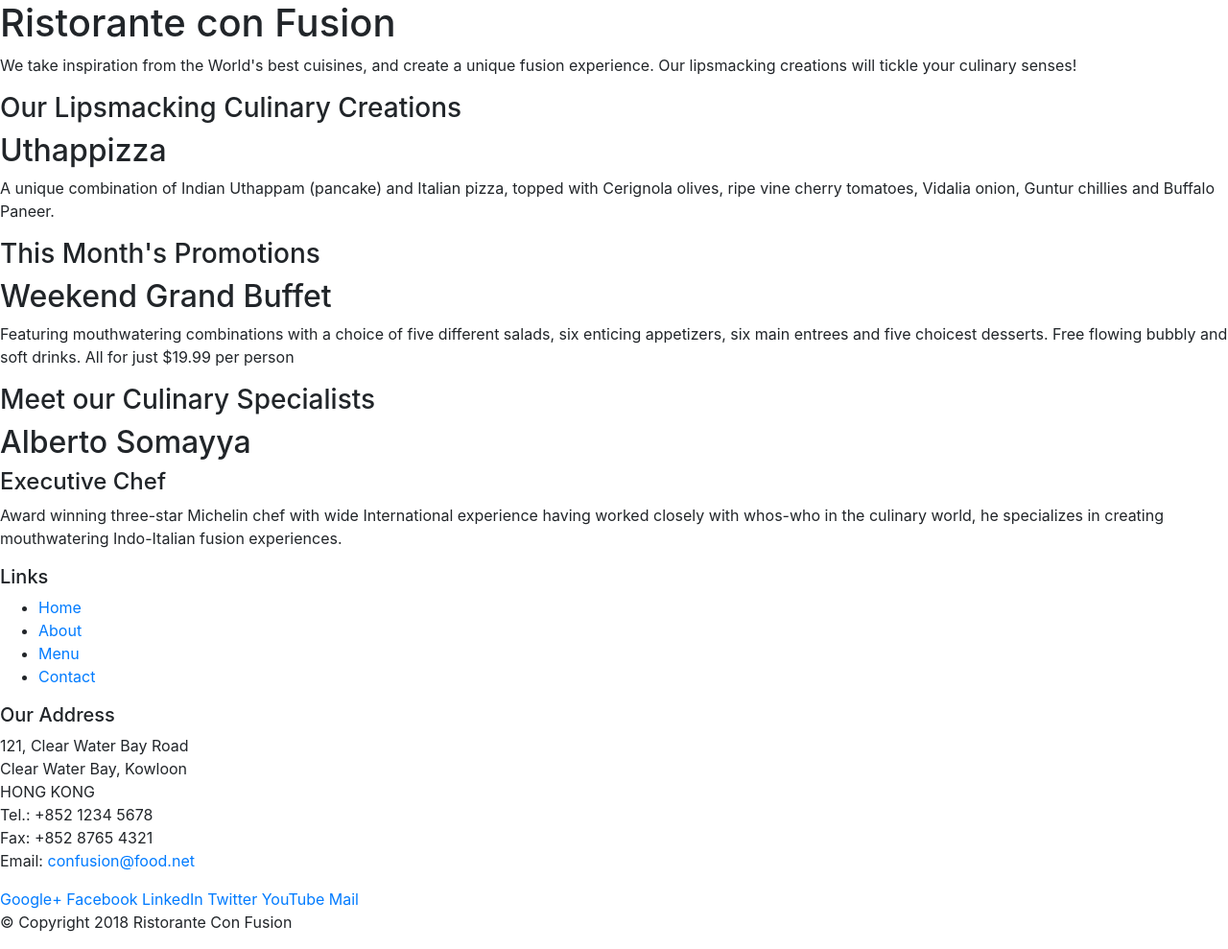
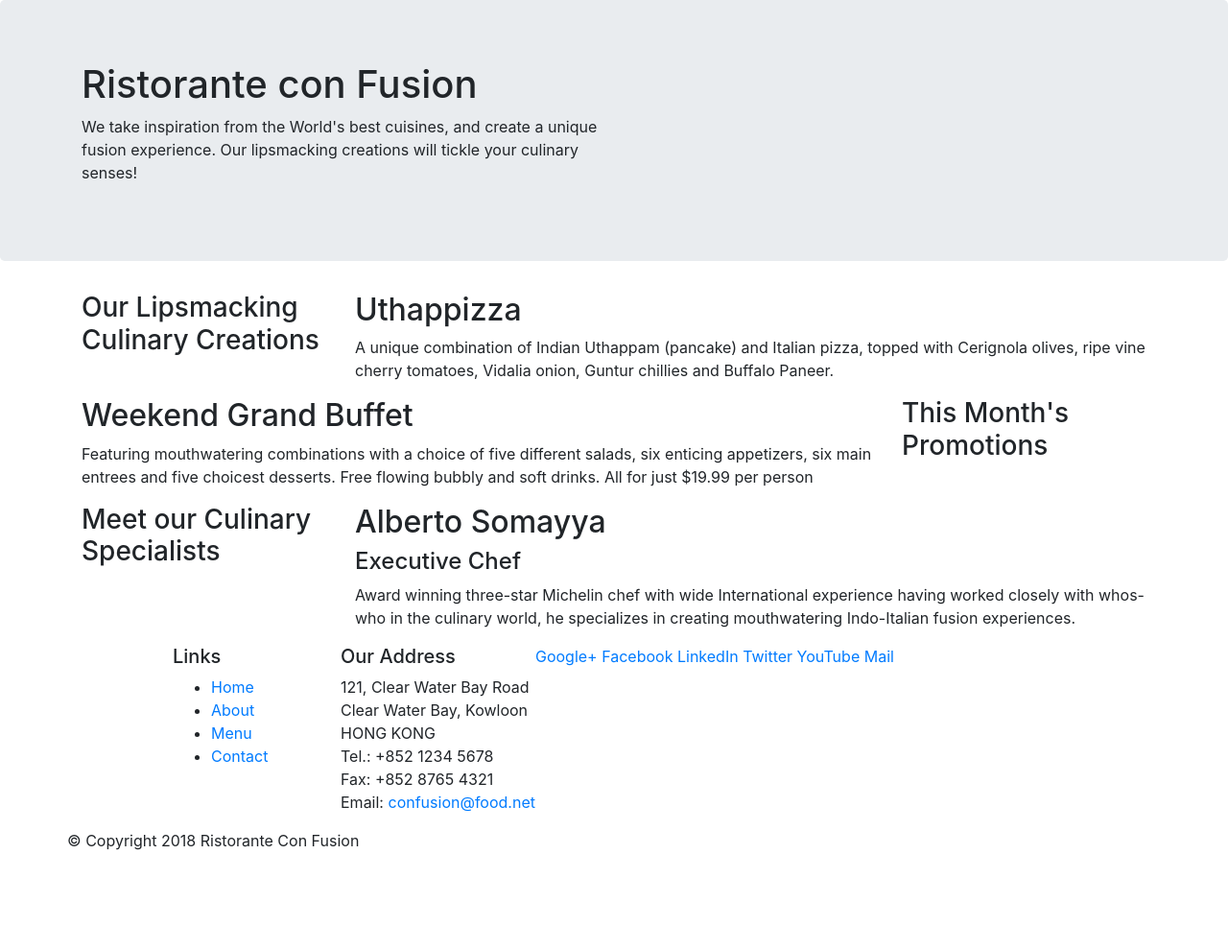
Before and after one commit to Nikhil-Gupta-prog/Bootstrap-practice, a website: page index.html in a window 1280 px wide. Shown: the whole page at 96% size. After the commit the page ends 904 px from the top, so only its background shows below. Drawn offline with nearby package versions, Linux system fonts and the light colour scheme.

Commit message:
Grid part 1

```diff
--- a/index.html
+++ b/index.html
@@ -14,46 +14,46 @@
 
 <body>
 
-    <header>
-        <div>
-            <div>
-                <div>
+    <header class="jumbotron">
+        <div class="container">
+            <div class="row">
+                <div class="col-12 col-sm-6">
                     <h1>Ristorante con Fusion</h1>
                     <p>We take inspiration from the World's best cuisines, and create a unique fusion experience. Our lipsmacking creations will tickle your culinary senses!</p>
                 </div>
-                <div>
+                <div class="col-12 col-sm">
                 </div>
             </div>
         </div>
     </header>
 
-    <div>
-        <div>
-            <div>
+    <div class="container">
+        <div class="row">
+            <div class="col-12 col-sm-4 col-md-3">
                 <h3>Our Lipsmacking Culinary Creations</h3>
             </div>
-            <div>
+            <div class="col col-sm col-md">
                 <h2>Uthappizza</h2>
                 <p>A unique combination of Indian Uthappam (pancake) and Italian pizza, topped with Cerignola olives, ripe vine cherry tomatoes, Vidalia onion, Guntur chillies and Buffalo Paneer.</p>
             </div>
         </div>
 
 
-        <div>
-            <div>
+        <div class="row">
+            <div class="col-12 col-sm-4 order-sm-last col-md-3">
                 <h3>This Month's Promotions</h3>
             </div>
-            <div>
+            <div class="col col-sm order-sm-first col-md">
                 <h2>Weekend Grand Buffet</h2>
                 <p>Featuring mouthwatering combinations with a choice of five different salads, six enticing appetizers, six main entrees and five choicest desserts. Free flowing bubbly and soft drinks. All for just $19.99 per person </p>
             </div>
         </div>
 
-        <div>
-            <div>
+        <div class="row">
+            <div class="col-12 col-sm-4 col-md-3">
                 <h3>Meet our Culinary Specialists</h3>
             </div>
-            <div>
+            <div class="col col-sm col-md">
                 <h2>Alberto Somayya</h2>
                 <h4>Executive Chef</h4>
                 <p>Award winning three-star Michelin chef with wide International experience having worked closely with whos-who in the culinary world, he specializes in creating mouthwatering Indo-Italian fusion experiences. </p>
@@ -62,9 +62,9 @@
     </div>
 
     <footer>
-        <div>
-            <div>
-                <div>
+        <div class="container">
+            <div class="row">
+                <div class="col-4 offset-1 col-sm-2">
                     <h5>Links</h5>
                     <ul>
                         <li><a href="#">Home</a></li>
@@ -73,7 +73,7 @@
                         <li><a href="#">Contact</a></li>
                     </ul>
                 </div>
-                <div>
+                <div col-7 col-sm-5>
                     <h5>Our Address</h5>
                     <address>
 		              121, Clear Water Bay Road<br>
@@ -84,7 +84,7 @@
 		              Email: <a href="mailto:confusion@food.net">confusion@food.net</a>
 		           </address>
                 </div>
-                <div>
+                <div col-12 col-sm-4>
                     <div>
                         <a href="http://google.com/+">Google+</a>
                         <a href="http://www.facebook.com/profile.php?id=">Facebook</a>
@@ -95,8 +95,8 @@
                     </div>
                 </div>
            </div>
-           <div>
-                <div>
+           <div class="row">
+                <div class="auto">
                     <p>© Copyright 2018 Ristorante Con Fusion</p>
                 </div>
            </div>
```
